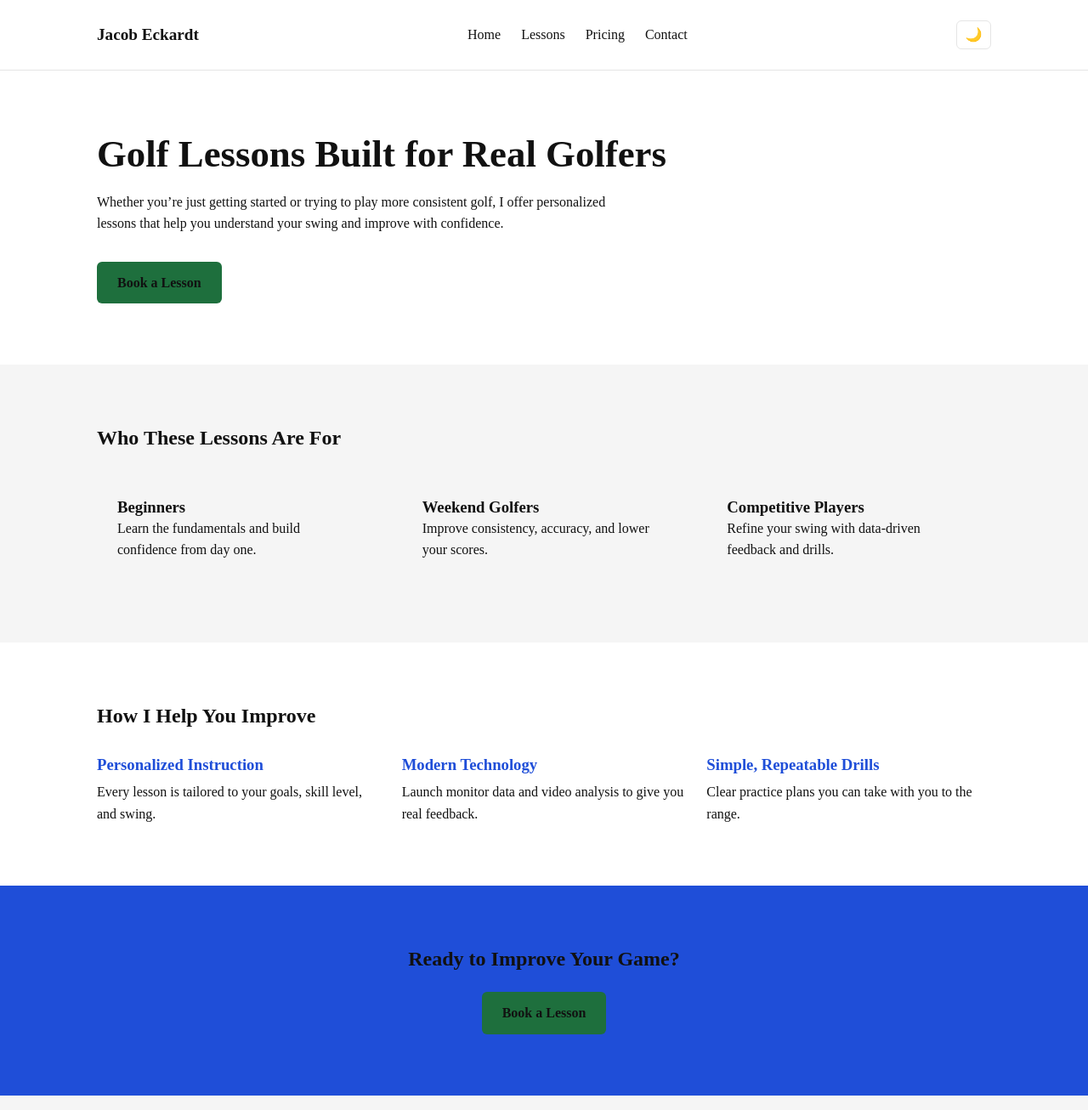
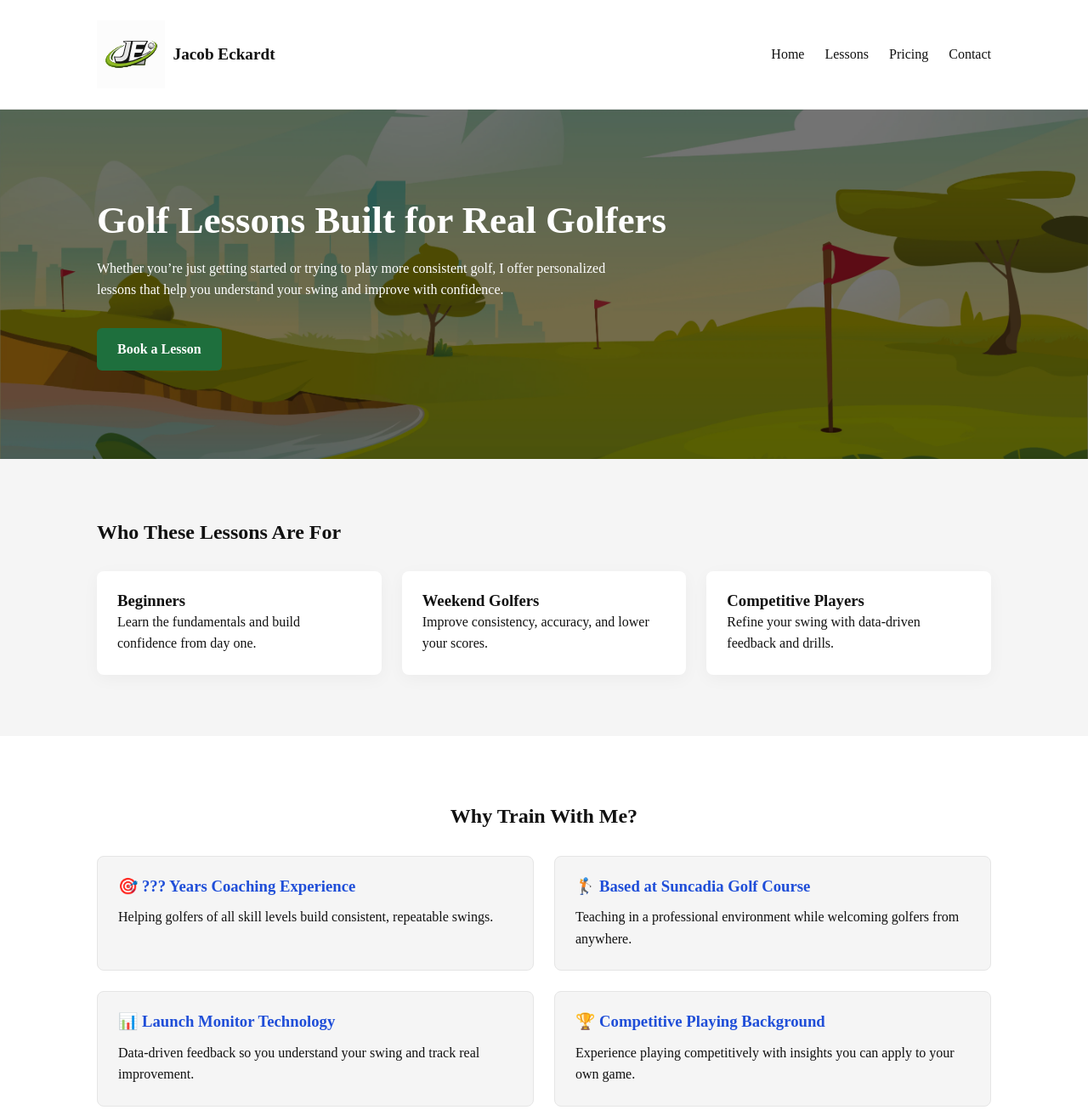
Before and after one commit to TannerMc23/TM-Digital-Labs, a plain HTML site: page Jacob-Eckardt/index.html in a window 1280 px wide. Shown: the top 1306 px of the page at 85% size. Drawn offline with Linux system fonts and the light colour scheme.

Commit message:
Updated.

```diff
--- a/Jacob-Eckardt/index.html
+++ b/Jacob-Eckardt/index.html
@@ -20,8 +20,10 @@
     <header class="site-header">
         <div class="container header-inner">
             <div class="logo">
-                <!-- Placeholder for logo -->
-                <span><a href="index.html">Jacob Eckardt</a></span>
+                <a href="index.html" class="logo-link">
+                    <img src="images/Jacob-Eckardt-logo.svg" alt="Jacob Eckardt Logo">
+                    <span>Jacob Eckardt</span>
+                </a>
             </div>
 
             <nav class="nav">
@@ -30,9 +32,6 @@
                 <a href="pricing.html">Pricing</a>
                 <a href="contact.html">Contact</a>
             </nav>
-            <button class="theme-toggle" id="themeToggle" aria-label="Toggle dark mode">
-                🌙
-            </button>
             <button class="hamburger" id="hamburger" aria-label="Open menu">
                 <span></span>
                 <span></span>
@@ -80,24 +79,29 @@
     </section>
 
     <!-- How He Helps -->
-    <section class="process">
+    <section class="credibility">
         <div class="container">
-            <h2>How I Help You Improve</h2>
+            <h2>Why Train With Me?</h2>
 
-            <div class="process-grid">
-                <div class="process-item">
-                    <h3>Personalized Instruction</h3>
-                    <p>Every lesson is tailored to your goals, skill level, and swing.</p>
+            <div class="credibility-grid">
+                <div class="credibility-item">
+                    <h3>🎯 ??? Years Coaching Experience</h3>
+                    <p>Helping golfers of all skill levels build consistent, repeatable swings.</p>
                 </div>
 
-                <div class="process-item">
-                    <h3>Modern Technology</h3>
-                    <p>Launch monitor data and video analysis to give you real feedback.</p>
+                <div class="credibility-item">
+                    <h3>🏌️ Based at Suncadia Golf Course</h3>
+                    <p>Teaching in a professional environment while welcoming golfers from anywhere.</p>
                 </div>
 
-                <div class="process-item">
-                    <h3>Simple, Repeatable Drills</h3>
-                    <p>Clear practice plans you can take with you to the range.</p>
+                <div class="credibility-item">
+                    <h3>📊 Launch Monitor Technology</h3>
+                    <p>Data-driven feedback so you understand your swing and track real improvement.</p>
+                </div>
+
+                <div class="credibility-item">
+                    <h3>🏆 Competitive Playing Background</h3>
+                    <p>Experience playing competitively with insights you can apply to your own game.</p>
                 </div>
             </div>
         </div>
--- a/Jacob-Eckardt/scripts/scripts.js
+++ b/Jacob-Eckardt/scripts/scripts.js
@@ -4,13 +4,6 @@ yearSpan.textContent = now.getFullYear();
 
 const toggle = document.getElementById("themeToggle");
 const body = document.body;
-
-// Load saved preference
-const savedTheme = localStorage.getItem("theme");
-if (savedTheme === "dark") {
-    body.classList.add("dark-mode");
-    toggle.textContent = "☀️";
-}
 
 const hamburger = document.getElementById("hamburger");
 const nav = document.querySelector(".nav");
@@ -19,11 +12,3 @@ hamburger.addEventListener("click", () => {
     nav.classList.toggle("open");
     hamburger.classList.toggle("active");
 });
-
-toggle.addEventListener("click", () => {
-    body.classList.toggle("dark-mode");
-
-    const isDark = body.classList.contains("dark-mode");
-    toggle.textContent = isDark ? "☀️" : "🌙";
-    localStorage.setItem("theme", isDark ? "dark" : "light");
-});
--- a/Jacob-Eckardt/styles/styles.css
+++ b/Jacob-Eckardt/styles/styles.css
@@ -8,6 +8,7 @@
     --color-green: #1e6f3d;
     --color-gray: #f5f5f5;
     --color-border: #e5e5e5;
+    --color-white: #ffffff;
 }
 
 body.dark-mode {
@@ -51,6 +52,9 @@ a {
 h1, h2, h3 {
     line-height: 1.2;
 }
+section {
+    padding: 4rem 0;
+}
 
 /* -------------------------
    Header
@@ -72,6 +76,19 @@ h1, h2, h3 {
     color: var(--color-text);
 }
 
+.logo-link {
+    display: flex;
+    align-items: center;
+    gap: 0.6rem;
+    font-weight: 700;
+    font-size: 1.1rem;
+    color: var(--color-text);
+}
+
+.logo-link img {
+    width: 80px;
+    height: auto;
+}
 /* -------------------------
    Navigation (Mobile)
 -------------------------- */
@@ -93,11 +110,24 @@ h1, h2, h3 {
     padding: 1rem;
     border-top: 1px solid var(--color-border);
     font-weight: 500;
+    position: relative;
 }
 
-.nav a:hover {
-        text-decoration: underline;
-    }
+.nav a::after {
+    content: "";
+    position: absolute;
+    left: 0;
+    bottom: -4px;
+    width: 0;
+    height: 2px;
+    background: var(--color-green);
+    transition: width 0.3s ease;
+}
+
+.nav a:hover::after {
+    width: 100%;
+}
+
 
 .nav.open {
     display: flex;
@@ -135,7 +165,24 @@ h1, h2, h3 {
    Hero
 -------------------------- */
 .hero {
-    padding: 3rem 0;
+    padding: 5rem 0;
+    background-image: url("../images/golf-hero.webp");
+    background-size: cover;
+    background-position: center;
+    position: relative;
+    color: white;
+}
+
+.hero::before {
+    content: "";
+    position: absolute;
+    inset: 0;
+    background: rgba(0, 0, 0, 0.55);
+}
+
+.hero .container {
+    position: relative;
+    z-index: 1;
 }
 
 .hero h1 {
@@ -181,37 +228,56 @@ h1, h2, h3 {
 }
 
 .card {
-    background: var(--color-white);
+    background: white;
     padding: 1.5rem;
     border-radius: 8px;
+    box-shadow: 0 5px 20px rgba(0,0,0,0.04);
 }
 
 /* -------------------------
-   Process Section
+   Credibility Section
 -------------------------- */
-.process {
-    padding: 3rem 0;
+.credibility {
+    padding: 3.5rem 0;
 }
 
-.process h2 {
+.credibility h2 {
     margin-bottom: 2rem;
+    text-align: center;
 }
 
-.process-grid {
+.credibility-grid {
     display: grid;
     gap: 1.5rem;
 }
 
-.process-item h3 {
-    margin-bottom: 0.5rem;
+.credibility-item {
+    background: var(--color-gray);
+    padding: 1.5rem;
+    border-radius: 8px;
+    border: 1px solid var(--color-border);
+    transition: transform 0.2s ease, box-shadow 0.2s ease;
+}
+
+.credibility-item h3 {
+    margin-bottom: 0.75rem;
     color: var(--color-blue);
+}
+
+.credibility-item:hover {
+    transform: translateY(-4px);
+    box-shadow: 0 10px 25px rgba(0, 0, 0, 0.08);
+}
+
+.credibility-grid {
+    grid-template-columns: repeat(2, 1fr);
 }
 
 /* -------------------------
    CTA
 -------------------------- */
 .cta {
-    background-color: var(--color-blue);
+    background: linear-gradient(135deg, var(--color-blue), var(--color-green));
     color: var(--color-white);
     text-align: center;
     padding: 3rem 0;
@@ -230,18 +296,6 @@ h1, h2, h3 {
     text-align: center;
     padding: 1.5rem 0;
     font-size: 0.9rem;
-}
-
-/* -------------------------
-   Dark Mode
--------------------------- */
-.theme-toggle {
-    background: none;
-    border: 1px solid var(--color-border);
-    padding: 0.4rem 0.6rem;
-    border-radius: 6px;
-    cursor: pointer;
-    font-size: 1rem;
 }
 
 
```
Also changed, not shown: Jacob-Eckardt/images/Jacob-Eckardt-logo.svg (added), Jacob-Eckardt/images/golf-hero.webp (added).
